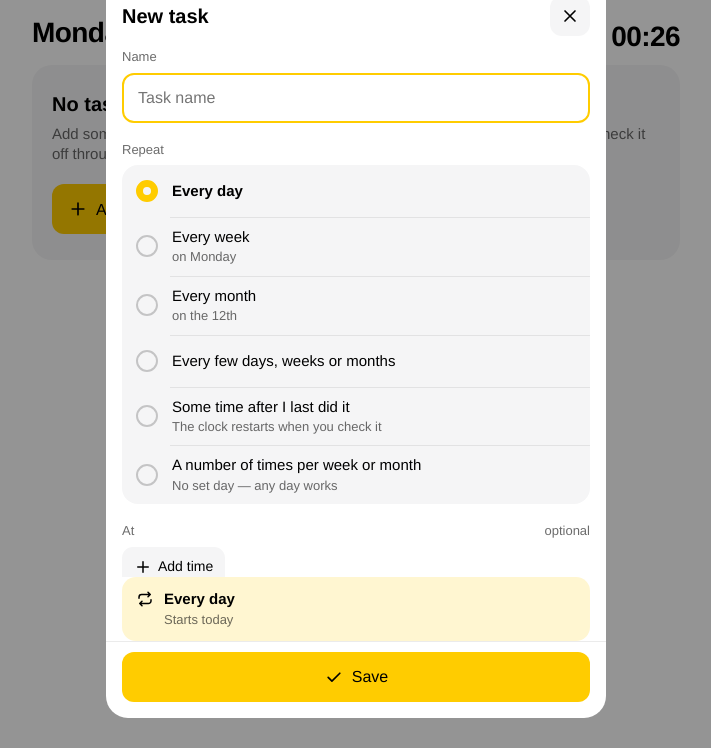
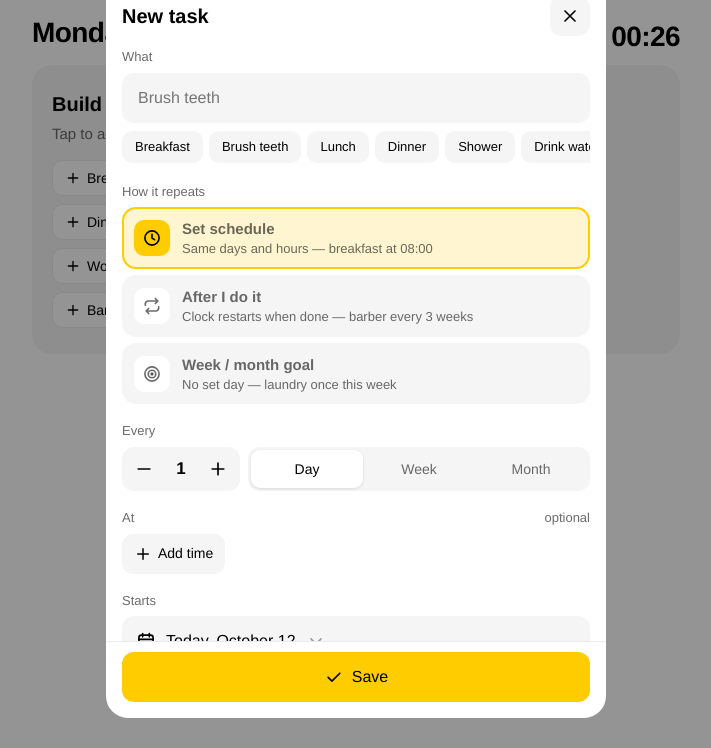
Before and after one commit to ossamamektane/routines, a plain HTML site: page index.html in a window 1280 px wide. Both pictures are taken after a click on the button "Add". Shown: the part 52-800 px from the top of the page, without its empty margins (284-995 px from the left). Drawn offline with Linux system fonts and the light colour scheme.

Commit message:
Add files via upload

```diff
--- a/index.html
+++ b/index.html
@@ -239,24 +239,6 @@ html[data-theme="dark"] .toast{background:#333}
 #presets .chip{flex-direction:column;gap:0;height:48px;padding:0 4px;line-height:1.15;min-width:0}
 #presets .chip small{font-size:12px}
 .picker .btn:not(.y){background:var(--bg)}
-.opts{background:var(--bg2);border-radius:16px;overflow:hidden}
-.opt{position:relative}
-.opt+.opt::before{content:"";position:absolute;top:0;inset-inline:48px 0;height:1px;background:var(--line)}
-.oh{width:100%;display:flex;align-items:center;gap:14px;min-height:52px;padding:10px 14px}
-.radio{width:22px;height:22px;border-radius:50%;border:2px solid var(--line2);flex:none;transition:border .15s}
-.opt.on .radio{border:7px solid var(--y)}
-.ot b{display:block;font-size:15px;font-weight:500}.opt.on .ot b{font-weight:700}
-.ot small{display:block;font-size:13px;color:var(--ink2);margin-top:1px}
-.optx{display:flex;align-items:center;gap:8px;padding:0 14px 12px 50px}
-html[dir="rtl"] .optx{padding:0 50px 12px 14px}
-.optx .step,.optx .seg{background:var(--bg)}
-.optx .seg{min-width:0;flex:1}.optx .seg button{padding:0 4px;white-space:nowrap}
-.optx .seg button.on{background:var(--y);color:#000;box-shadow:none}
-.ol{font-size:14px;color:var(--ink2)}
-.sum{flex:none;display:flex;gap:10px;align-items:flex-start;margin:0 16px;padding:12px 14px;border-radius:14px;background:var(--ysoft);font-size:15px;line-height:1.35}
-.sum svg{margin-top:1px}
-.sum small{display:block;color:var(--ink2);font-size:13px;margin-top:2px}
-.empty .btn{margin-top:4px}
 </style>
 </head>
 <body>
@@ -299,8 +281,17 @@ html[dir="rtl"] .optx{padding:0 50px 12px 14px}
     <div class="fl">
       <div class="lb"><span data-t="fName"></span></div>
       <input class="in" id="fName" type="text" autocomplete="off" autocorrect="off" spellcheck="false" maxlength="60" enterkeyhint="done">
+      <div class="sugg" id="sugg"></div>
     </div>
     <div class="fl"><div class="lb"><span data-t="fKind"></span></div><div class="kinds" id="fKind"></div></div>
+
+    <div class="fl" id="gEvery"><div class="lb"><span data-t="fEvery"></span></div>
+      <div class="line"><div class="step"><button type="button" data-stp="n" data-d="-1"><span data-i="minus"></span></button><output id="oN" class="tab">1</output><button type="button" data-stp="n" data-d="1"><span data-i="plus"></span></button></div>
+      <div class="seg" id="fUnit"><button type="button" data-v="d"></button><button type="button" data-v="w"></button><button type="button" data-v="m"></button></div></div></div>
+
+    <div class="fl" id="gQuota"><div class="lb"><span data-t="fQuota"></span></div>
+      <div class="line"><div class="step"><button type="button" data-stp="q" data-d="-1"><span data-i="minus"></span></button><output id="oQ" class="tab">1</output><button type="button" data-stp="q" data-d="1"><span data-i="plus"></span></button></div>
+      <div class="seg" id="fPeriod"><button type="button" data-v="w"></button><button type="button" data-v="m"></button></div></div></div>
 
     <div class="fl" id="gTimes"><div class="lb"><span data-t="fTimes"></span><span data-t="optional"></span></div>
       <div class="times" id="timeList"></div>
@@ -315,8 +306,8 @@ html[dir="rtl"] .optx{padding:0 50px 12px 14px}
       <button class="dbtn" type="button" id="dateBtn"><span data-i="cal"></span><span id="dateTxt"></span><span class="chev" data-i="chev"></span></button>
       <div class="cal" id="cal"></div>
     </div>
+    <p class="hint" id="hint"></p>
   </div>
-  <div class="sum" id="hint"></div>
   <div class="sfoot">
     <button class="btn ic" type="button" id="delBtn" aria-label="Delete"><span data-i="trash"></span><span id="delTx"></span></button>
     <button class="btn ic" type="button" id="skipBtn" aria-label="Skip"><span data-i="skip"></span></button>
@@ -366,16 +357,12 @@ var T = {
   goalDone:["done for this {p}","fait pour ce {p}","منجز لهذا {p}"], pw:["week","semaine","الأسبوع"], pm:["month","mois","الشهر"],
   lateD:["{n}d late","{n} j de retard","متأخر {n} ي"], tomorrow:["Tomorrow","Demain","غدًا"],
   showMore:["Show {n} more","Afficher {n} de plus","عرض {n} أخرى"], showLess:["Show less","Moins","أقل"],
-  emptyT:["No tasks yet","Aucune tâche","لا توجد مهام بعد"], emptyP:["Add something you do regularly. Give it a time, a repeat, or a weekly goal — then check it off through the day.","Ajoutez une chose que vous faites régulièrement : une heure, une répétition ou un objectif. Puis cochez-la dans la journée.","أضف شيئًا تفعله بانتظام: وقتًا أو تكرارًا أو هدفًا أسبوعيًا، ثم أنجزه خلال اليوم."], addFirst:["Add your first task","Ajouter une tâche","أضف أول مهمة"],
-  newT:["New task","Nouvelle tâche","مهمة جديدة"], editT:["Edit task","Modifier","تعديل"], fName:["Name","Nom","الاسم"], ph:["Task name","Nom de la tâche","اسم المهمة"],
-  fKind:["Repeat","Répéter","التكرار"],
-  rDay:["Every day","Tous les jours","كل يوم"], rWeek:["Every week","Chaque semaine","كل أسبوع"], rMonth:["Every month","Chaque mois","كل شهر"],
-  rCustom:["Every few days, weeks or months","Tous les X jours, semaines ou mois","كل بضعة أيام أو أسابيع أو أشهر"],
-  rAfter:["Some time after I last did it","Un certain temps après la dernière fois","بعد مدة من آخر مرة"], rAfterS:["The clock restarts when you check it","Le compte repart quand vous cochez","يبدأ العد من جديد عند الإنجاز"],
-  rGoal:["A number of times per week or month","Un nombre de fois par semaine ou mois","عدد مرات في الأسبوع أو الشهر"], rGoalS:["No set day — any day works","Pas de jour fixe","بدون يوم محدد"],
-  onW:["on {w}","le {w}","يوم {w}"], everyL:["Every","Tous les","كل"], afterL:["after","après","بعد"], perL:["per","par","في"],
-  sumDay:["Every day","Tous les jours","كل يوم"], sumAfter:["{e} after you last do it","{e} après la dernière fois","بعد {e} من آخر مرة"], sumGoal:["{q} a {p}, any day","{q} par {p}, n’importe quel jour","{q} في {p}، أي يوم"],
-  sumAt:[" at {t}"," à {t}"," في {t}"], sumFrom:["Starts {d}","Commence {d}","يبدأ {d}"], sumNext:["Next: {d}","Prochaine : {d}","التالي: {d}"], and:[" and "," et "," و"],
+  emptyT:["Build your day","Construisez votre journée","ابنِ يومك"], emptyP:["Tap to add — you can edit any of them later.","Touchez pour ajouter — modifiable ensuite.","اضغط للإضافة — يمكنك التعديل لاحقًا."],
+  newT:["New task","Nouvelle tâche","مهمة جديدة"], editT:["Edit task","Modifier","تعديل"], fName:["What","Quoi","ماذا"], ph:["Brush teeth","Se brosser les dents","غسل الأسنان"],
+  fKind:["How it repeats","Répétition","التكرار"],
+  kFixed:["Set schedule","Planning fixe","جدول ثابت"], kFixedS:["Same days and hours — breakfast at 08:00","Mêmes jours et heures — petit-déj à 08:00","نفس الأيام والساعات — الفطور 08:00"],
+  kFlex:["After I do it","Après l’avoir fait","بعد إنجازها"], kFlexS:["Clock restarts when done — barber every 3 weeks","Repart quand c’est fait — coiffeur toutes les 3 sem.","يبدأ العد بعد الإنجاز — الحلاق كل 3 أسابيع"],
+  kWin:["Week / month goal","Objectif semaine / mois","هدف أسبوعي / شهري"], kWinS:["No set day — laundry once this week","Pas de jour fixe — lessive 1× cette semaine","بدون يوم محدد — الغسيل مرة هذا الأسبوع"],
   fEvery:["Every","Tous les","كل"], fQuota:["Times per","Fois par","مرات في"], d:["Day","Jour","يوم"], w:["Week","Semaine","أسبوع"], m:["Month","Mois","شهر"],
   dd:["Days","Jours","أيام"], ww:["Weeks","Semaines","أسابيع"], mm:["Months","Mois","أشهر"],
   fTimes:["At","À","في الساعة"], optional:["optional","facultatif","اختياري"], addTime:["Add time","Ajouter","إضافة"], cancel:["Cancel","Annuler","إلغاء"],
@@ -396,6 +383,9 @@ var T = {
   onDay:["on the {n}","le {n}","يوم {n}"], afterDone:["after done","après coup","بعد الإنجاز"], winSub:["{q} a {p}","{q} par {p}","{q} في {p}"],
   lastDone:["last {x}","dernière {x}","آخر مرة {x}"], ago:["{n}d ago","il y a {n} j","منذ {n} ي"], agoToday:["today","aujourd’hui","اليوم"],
   today:["Today","Aujourd’hui","اليوم"], nextWeek:["In a week","Dans 1 sem.","بعد أسبوع"],
+  sBreakfast:["Breakfast","Petit-déjeuner","الفطور"], sLunch:["Lunch","Déjeuner","الغداء"], sDinner:["Dinner","Dîner","العشاء"], sTeeth:["Brush teeth","Se brosser les dents","غسل الأسنان"],
+  sShower:["Shower","Douche","الاستحمام"], sWater:["Drink water","Boire de l’eau","شرب الماء"], sWorkout:["Workout","Sport","التمرين"], sLaundry:["Laundry","Lessive","الغسيل"],
+  sBarber:["Barber","Coiffeur","الحلاق"], sNails:["Cut nails","Couper les ongles","قص الأظافر"], sSheets:["Change bed sheets","Changer les draps","تغيير الأغطية"], sRoom:["Clean room","Ranger la chambre","ترتيب الغرفة"]
 };
 var LANGS = ["en","fr","ar"];
 var lang = get("r.lang") || (navigator.language || "en").slice(0,2);
@@ -403,6 +393,20 @@ if(LANGS.indexOf(lang) < 0) lang = "en";
 function t(k, v){ var r = T[k], s = r ? (r[LANGS.indexOf(lang)] || r[0]) : k; if(v) for(var x in v) s = s.split("{"+x+"}").join(v[x]); return s; }
 function esc(s){ return String(s).replace(/[&<>"]/g, function(c){ return {"&":"&amp;","<":"&lt;",">":"&gt;",'"':"&quot;"}[c]; }); }
 
+var SUGG = [
+  {k:"sBreakfast", kind:"fixed", unit:"d", n:1, times:["08:00"]},
+  {k:"sTeeth", kind:"fixed", unit:"d", n:1, times:["08:30","22:30"]},
+  {k:"sLunch", kind:"fixed", unit:"d", n:1, times:["13:00"]},
+  {k:"sDinner", kind:"fixed", unit:"d", n:1, times:["20:00"]},
+  {k:"sShower", kind:"fixed", unit:"d", n:1, times:["07:30"]},
+  {k:"sWater", kind:"fixed", unit:"d", n:1, times:["10:00","15:00","18:00"]},
+  {k:"sWorkout", kind:"window", period:"w", quota:3},
+  {k:"sLaundry", kind:"window", period:"w", quota:1},
+  {k:"sRoom", kind:"window", period:"w", quota:2},
+  {k:"sSheets", kind:"window", period:"m", quota:2},
+  {k:"sBarber", kind:"flex", unit:"w", n:3},
+  {k:"sNails", kind:"flex", unit:"w", n:2}
+];
 
 /* ---------- storage ---------- */
 function get(k){ try{ return localStorage.getItem(k); }catch(e){ return null; } }
@@ -548,7 +552,8 @@ function render(){
   $("meter").style.display = seg.length ? "" : "none";
 
   if(!items.length){
-    out = '<div class="empty"><h2>'+esc(t("emptyT"))+'</h2><p>'+esc(t("emptyP"))+'</p><button class="btn y" type="button" data-act="add" style="flex:none">'+ico("plus")+esc(t("addFirst"))+'</button></div>';
+    out = '<div class="empty"><h2>'+esc(t("emptyT"))+'</h2><p>'+esc(t("emptyP"))+'</p><div class="chips">'+
+      SUGG.map(function(s, i){ return '<button class="chip" type="button" data-sugg="'+i+'">'+ico("plus", 16)+esc(t(s.k))+(s.times ? '<small class="tab">'+s.times.join(" · ")+'</small>' : '')+'</button>'; }).join("")+'</div></div>';
   } else {
     out += nowCard(m);
     if(m.overdue.length) out += sec(t("overdue"), m.overdue.length, "", m.overdue.map(function(o){
@@ -660,10 +665,15 @@ function act(kind, id, time, el){
   }, on ? 260 : 0);
   toast(on ? t("checked", {n:it.name}) : t("unchecked"), before);
 }
+function fromTemplate(s){
+  var td = iso(today());
+  return norm({id:uid(), name:t(s.k), kind:s.kind, n:s.n || 1, unit:s.unit || "d", quota:s.quota || 1, period:s.period || "w", times:s.times || [], next:td, anchor:td});
+}
 document.addEventListener("click", function(e){
+  var sg = e.target.closest("[data-sugg]");
+  if(sg){ var s = SUGG[+sg.getAttribute("data-sugg")], before = snap(); items.push(fromTemplate(s)); save(); buzz(); lastHTML = ""; render(); toast(t("added", {n:t(s.k)}), before); return; }
   var b = e.target.closest("[data-act]"); if(!b || !b.closest("#app")) return;
   var a = b.getAttribute("data-act");
-  if(a === "add"){ openSheet(null); return; }
   if(a === "more"){ expanded = !expanded; render(); return; }
   if(a === "add"){ openSheet(null); return; }
   var host = b.closest("[data-id]"); if(!host) return;
@@ -681,84 +691,57 @@ $("undoBtn").addEventListener("click", function(){ if(!undoState) return; items
 
 /* ---------- sheet ---------- */
 var editing = null, F = {}, calMonth = today();
-function repOf(it){
-  if(it.kind === "window") return "goal";
-  if(it.kind === "flex") return "after";
-  if(it.n === 1) return it.unit === "d" ? "day" : it.unit === "w" ? "week" : "month";
-  return "custom";
-}
 function openSheet(it){
   editing = it || null;
   var td = iso(today());
-  F = it ? {name:it.name, rep:repOf(it), n:it.n, unit:it.unit, quota:it.quota, period:it.period, times:it.times.slice(), date:it.next}
-         : {name:"", rep:"day", n:2, unit:"d", quota:1, period:"w", times:[], date:td};
-  if(F.rep === "custom" || F.rep === "after"){} else if(F.n < 2 && F.rep !== "goal"){ F.n = 2; }
+  F = it ? {name:it.name, kind:it.kind, n:it.n, unit:it.unit, quota:it.quota, period:it.period, times:it.times.slice(), date:it.next}
+         : {name:"", kind:"fixed", n:1, unit:"d", quota:1, period:"w", times:[], date:td};
   if(parse(F.date) < today()) F.date = td;
   $("shTitle").textContent = t(it ? "editT" : "newT");
   $("fName").value = F.name; $("fName").placeholder = t("ph");
   $("delBtn").style.display = it ? "" : "none"; $("skipBtn").style.display = it && it.kind !== "window" ? "" : "none";
   disarm(); $("picker").classList.remove("on"); $("cal").classList.remove("on"); $("dateBtn").classList.remove("open");
   calMonth = parse(F.date); calMonth.setDate(1);
+  $("sugg").style.display = it ? "none" : "";
+  $("sugg").innerHTML = SUGG.map(function(s, i){ return '<button class="chip" type="button" data-fill="'+i+'">'+esc(t(s.k))+'</button>'; }).join("");
   paintSheet(); $("sbody").scrollTop = 0;
   $("scrim").classList.add("on"); $("sheet").classList.add("on"); document.documentElement.classList.add("lock");
-  if(!it) setTimeout(function(){ $("fName").focus(); }, 320);
 }
 function closeSheet(){
   $("scrim").classList.remove("on"); $("sheet").classList.remove("on"); $("sheet").style.transform = "";
   document.documentElement.classList.remove("lock"); if(document.activeElement) document.activeElement.blur();
 }
-function stepper(f, v){ return '<div class="step"><button type="button" data-stp="'+f+'" data-d="-1" aria-label="−">'+ico("minus")+'</button><output class="tab">'+v+'</output><button type="button" data-stp="'+f+'" data-d="1" aria-label="+">'+ico("plus")+'</button></div>'; }
-function unitSeg(n){ return '<div class="seg">'+["d","w","m"].map(function(u){ return '<button type="button" data-unit="'+u+'" class="'+(F.unit === u ? "on" : "")+'">'+esc(t(n === 1 ? "u1"+u : "u"+u))+'</button>'; }).join("")+'</div>'; }
-function perSeg(){ return '<div class="seg">'+["w","m"].map(function(p){ return '<button type="button" data-per="'+p+'" class="'+(F.period === p ? "on" : "")+'">'+esc(t("u1"+p))+'</button>'; }).join("")+'</div>'; }
-function joinTimes(a){ return a.length < 2 ? a.join("") : a.slice(0, -1).join(", ") + t("and") + a[a.length-1]; }
-function dayName(d){ var dd = diff(today(), d); return dd === 0 ? t("today").toLowerCase() : dd === 1 ? t("tomorrow").toLowerCase() : fmt(d, {weekday:"long", day:"numeric", month:"long"}); }
-function summary(){
-  var d = parse(F.date), s, u = function(n){ return n === 1 ? t("u1"+F.unit) : n + " " + t("u"+F.unit); };
-  if(F.rep === "goal") return t("sumGoal", {q:qtxt(F.quota), p:t("u1"+F.period)});
-  if(F.rep === "day") s = t("sumDay");
-  else if(F.rep === "week") s = t("eWeekOn", {w:fmt(d, {weekday:"long"})});
-  else if(F.rep === "month") s = t("eMonth") + " · " + t("onDay", {n:ord(d.getDate())});
-  else if(F.rep === "custom") s = t("eN", {n:F.n, u:t("u"+F.unit)});
-  else s = t("sumAfter", {e:u(F.n)});
-  if(F.times.length) s += t("sumAt", {t:joinTimes(F.times)});
-  return s + "\n" + t(editing ? "sumNext" : "sumFrom", {d:dayName(d)});
-}
 function paintSheet(){
-  var d = parse(F.date);
-  var R = [
-    ["day", t("rDay"), ""],
-    ["week", t("rWeek"), t("onW", {w:fmt(d, {weekday:"long"})})],
-    ["month", t("rMonth"), t("onDay", {n:ord(d.getDate())})],
-    ["custom", t("rCustom"), ""],
-    ["after", t("rAfter"), t("rAfterS")],
-    ["goal", t("rGoal"), t("rGoalS")]
-  ];
-  $("fKind").innerHTML = '<div class="opts">' + R.map(function(r){
-    var on = F.rep === r[0], x = "";
-    if(on && r[0] === "custom") x = '<div class="optx"><span class="ol">'+esc(t("everyL"))+'</span>'+stepper("n", F.n)+unitSeg(F.n)+'</div>';
-    if(on && r[0] === "after") x = '<div class="optx">'+stepper("n", F.n)+unitSeg(F.n)+'</div>';
-    if(on && r[0] === "goal") x = '<div class="optx">'+stepper("q", F.quota)+'<span class="ol">'+esc(t("perL"))+'</span>'+perSeg()+'</div>';
-    return '<div class="opt'+(on ? " on" : "")+'"><button type="button" class="oh" data-rep="'+r[0]+'"><span class="radio"></span><span class="ot"><b>'+esc(r[1])+'</b>'+(r[2] ? '<small>'+esc(r[2])+'</small>' : '')+'</span></button>'+x+'</div>';
-  }).join("") + '</div>';
-  var goal = F.rep === "goal";
-  $("gTimes").style.display = $("gDate").style.display = goal ? "none" : "";
+  var K = [["fixed","clock","kFixed"],["flex","repeat","kFlex"],["window","target","kWin"]];
+  $("fKind").innerHTML = K.map(function(k){ return '<button type="button" class="kind'+(F.kind === k[0] ? " on" : "")+'" data-k="'+k[0]+'"><span class="ki">'+ico(k[1])+'</span><span><b>'+esc(t(k[2]))+'</b><span>'+esc(t(k[2]+"S"))+'</span></span></button>'; }).join("");
+  var win = F.kind === "window";
+  $("gEvery").style.display = $("gTimes").style.display = $("gDate").style.display = win ? "none" : "";
+  $("gQuota").style.display = win ? "" : "none";
+  $("oN").textContent = F.n; $("oQ").textContent = F.quota;
+  [].forEach.call($("fUnit").children, function(b){ var v = b.getAttribute("data-v"); b.textContent = t(F.n === 1 ? v : v + v); b.classList.toggle("on", v === F.unit); });
+  [].forEach.call($("fPeriod").children, function(b){ var v = b.getAttribute("data-v"); b.textContent = t(v); b.classList.toggle("on", v === F.period); });
   $("timeList").innerHTML = F.times.map(function(x){ return '<span class="tchip">'+x+'<button type="button" data-rm="'+x+'" aria-label="Remove">'+ico("x", 16)+'</button></span>'; }).join("") +
     '<button type="button" class="tadd" id="tAdd">'+ico("plus", 18)+esc(t("addTime"))+'</button>';
   $("dateLbl").textContent = t(editing ? "fNext" : "fStart");
-  var dd = diff(today(), d);
+  var d = parse(F.date), dd = diff(today(), d);
   $("dateTxt").textContent = (dd === 0 ? t("today") + ", " : dd === 1 ? t("tomorrow") + ", " : "") + fmt(d, dd > 1 ? {weekday:"long", day:"numeric", month:"long"} : {day:"numeric", month:"long"});
   if($("cal").classList.contains("on")) paintCal();
-  var sm = summary().split("\n");
-  $("hint").innerHTML = ico("repeat", 18) + '<span><b>'+esc(sm[0])+'</b>'+(sm[1] && !goal ? '<small>'+esc(sm[1])+'</small>' : '')+'</span>';
+  $("hint").textContent = win ? t("hWin", {p:t(F.period === "m" ? "month" : "week"), q:qtxt(F.quota), u:t("u1"+F.period)})
+    : t(F.kind === "fixed" ? "hFixed" : "hFlex", {e:every(F)}) + (F.times.length ? t("hTimes") : "");
 }
 $("sheet").addEventListener("click", function(e){
   var b;
-  if((b = e.target.closest("[data-rep]"))){ F.rep = b.getAttribute("data-rep"); if((F.rep === "custom" || F.rep === "after") && F.n < 2 && F.unit === "d") F.n = 2; paintSheet(); buzz(6); }
+  if((b = e.target.closest("[data-k]"))){ F.kind = b.getAttribute("data-k"); paintSheet(); buzz(6); }
   else if((b = e.target.closest("[data-stp]"))){ var f = b.getAttribute("data-stp") === "n" ? "n" : "quota", mx = f === "n" ? 365 : 31; F[f] = Math.min(mx, Math.max(1, F[f] + (+b.getAttribute("data-d")))); paintSheet(); buzz(5); }
-  else if((b = e.target.closest("[data-unit]"))){ F.unit = b.getAttribute("data-unit"); paintSheet(); }
-  else if((b = e.target.closest("[data-per]"))){ F.period = b.getAttribute("data-per"); paintSheet(); }
+  else if((b = e.target.closest("#fUnit [data-v]"))){ F.unit = b.getAttribute("data-v"); paintSheet(); }
+  else if((b = e.target.closest("#fPeriod [data-v]"))){ F.period = b.getAttribute("data-v"); paintSheet(); }
   else if((b = e.target.closest("[data-rm]"))){ var x = b.getAttribute("data-rm"); F.times = F.times.filter(function(y){ return y !== x; }); paintSheet(); }
   else if(e.target.closest("#tAdd")){ openPicker(); }
+  else if((b = e.target.closest("[data-fill]"))){
+    var s = SUGG[+b.getAttribute("data-fill")];
+    F.name = t(s.k); $("fName").value = F.name; F.kind = s.kind; F.n = s.n || 1; F.unit = s.unit || "d"; F.quota = s.quota || 1; F.period = s.period || "w"; F.times = (s.times || []).slice();
+    paintSheet(); buzz(6);
+  }
   else if((b = e.target.closest("[data-day]"))){ F.date = b.getAttribute("data-day"); paintSheet(); buzz(5); }
   else if((b = e.target.closest("[data-mon]"))){ calMonth = addMonths(calMonth, +b.getAttribute("data-mon"), 1); paintCal(); }
   else if((b = e.target.closest("[data-quick]"))){ F.date = iso(addDays(today(), +b.getAttribute("data-quick"))); calMonth = parse(F.date); calMonth.setDate(1); paintSheet(); }
@@ -824,10 +807,8 @@ $("saveBtn").addEventListener("click", function(){
   var name = $("fName").value.trim();
   if(!name){ $("fName").focus(); $("fName").placeholder = t("needName"); buzz([10,50,10]); return; }
   var before = snap(), it = editing ? JSON.parse(JSON.stringify(editing)) : {id:uid(), last:null, log:[]};
-  var kind = F.rep === "goal" ? "window" : F.rep === "after" ? "flex" : "fixed";
-  var nn = F.rep === "custom" || F.rep === "after" ? F.n : 1, unit = F.rep === "day" ? "d" : F.rep === "week" ? "w" : F.rep === "month" ? "m" : F.unit;
-  var changed = !editing || editing.kind !== kind || editing.n !== nn || editing.unit !== unit || editing.next !== F.date;
-  it.name = name; it.kind = kind; it.n = nn; it.unit = unit; it.quota = F.quota; it.period = F.period; it.times = kind === "window" ? [] : F.times.slice();
+  var changed = !editing || editing.kind !== F.kind || editing.n !== F.n || editing.unit !== F.unit || editing.next !== F.date;
+  it.name = name; it.kind = F.kind; it.n = F.n; it.unit = F.unit; it.quota = F.quota; it.period = F.period; it.times = F.times.slice();
   if(changed){ it.next = F.date; it.anchor = F.date; it.prev = null; }
   var n = norm(it);
   if(editing) items[items.indexOf(editing)] = n; else items.push(n);
--- a/sw.js
+++ b/sw.js
@@ -1,5 +1,5 @@
 // Routines
-var CACHE = "routines-v4";
+var CACHE = "routines-v3";
 var SHELL = ["./", "./index.html", "./manifest.json"];
 self.addEventListener("install", function(e){
   self.skipWaiting();
```
